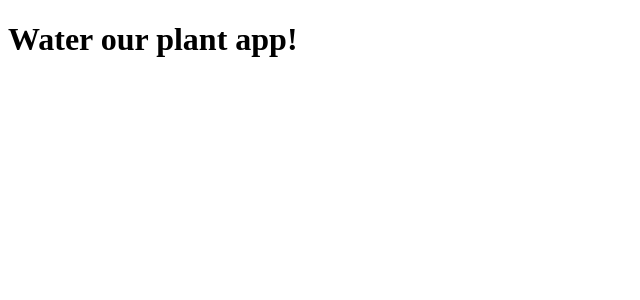
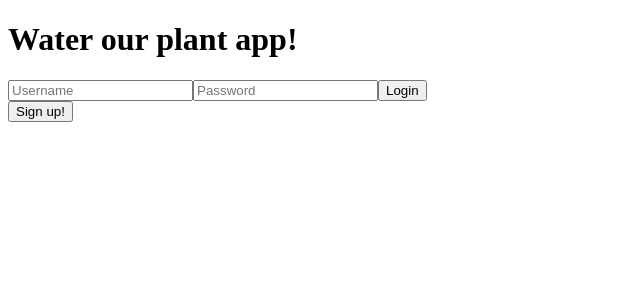
Before and after one commit to Build-Week-Water-My-Plants-TT39/front-end, a React (Create React App) app: page /login in a window 1280 px wide. Shown: the top 300 px of the page, without its empty margins (0-640 px from the left). Built offline with nearby package versions, Linux system fonts and the light colour scheme.

Commit message:
initial commit

```diff
--- a/src/App.js
+++ b/src/App.js
@@ -1,10 +1,12 @@
 import React from 'react';
 import { connect } from 'react-redux';
+import LoginForm from '../src/components/LoginForm';
 
 const App = () => {
   return (
     <div className="App">
       <h1>Water our plant app!</h1>
+      <LoginForm/>
     </div>
   );
 };
--- a/src/components/LoginForm.js
+++ b/src/components/LoginForm.js
@@ -1,6 +1,32 @@
-import React from 'react';
+import React, {useState, useEffect} from 'react';
+import axios from 'axios';
+
+
+const initialLogin = {
+  username: "",
+  password: ""
+}
 
 const LoginForm = () => {
+
+  const [loginValue, setLoginValue] = useState(initialLogin);
+  const [errors, setErrors] = useState(initialLogin);
+  const [disabled, setDisabled] = useState(true);
+
+
+  const changeHandler = (e) => {
+    const {name, value, type, checked} = e.target
+    const valueToUse = type === 'checkbox' ? checked : value
+    setErrors(name, valueToUse)
+    setLoginValue({...loginValue, [name]: valueToUse})
+  };
+
+  const submitHandler = event => {
+    event.preventDefault()
+    const newUser = { username: loginValue.username.trim(), password: loginValue.password.trim() }
+
+  }
+
   return (
     <div>
       <form>
@@ -11,17 +37,17 @@ const LoginForm = () => {
                 <input
                 name="username"
                 type="text"
-                // {/* value={}
-                // onChange={} */}
-                placeholder='Username'
+                value={loginValue.username}
+                onChange={changeHandler}
+                placeholder="Username"
                 />
             </label>
             <label>
                 <input
                 name="password"
                 type="password"
-                // {/* value={}
-                // onChange={} */}
+                value={loginValue.password}
+                onChange={changeHandler}
                 placeholder="Password"
                 />
             </label>
--- a/src/components/PlantForm.js
+++ b/src/components/PlantForm.js
@@ -28,7 +28,7 @@ export default function PlantForm(){
             <input
             name="species"
             type="text"
-            // {/* value={}
+            // {/* value={}nb
         // onChange={} */}
             placeholder="Species"
         />
```
Also changed, not shown: 1 other file (tests, documents, lock files or other folders).
